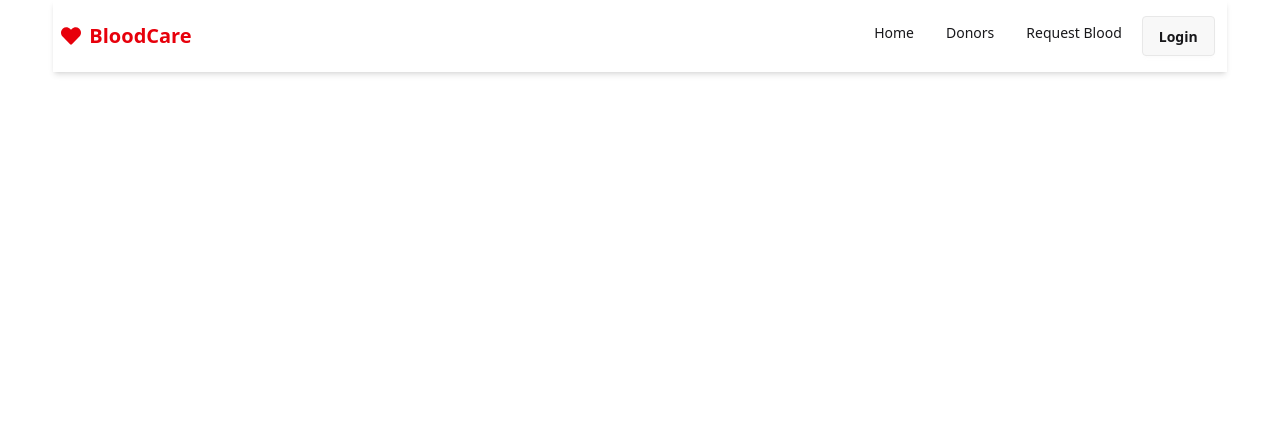
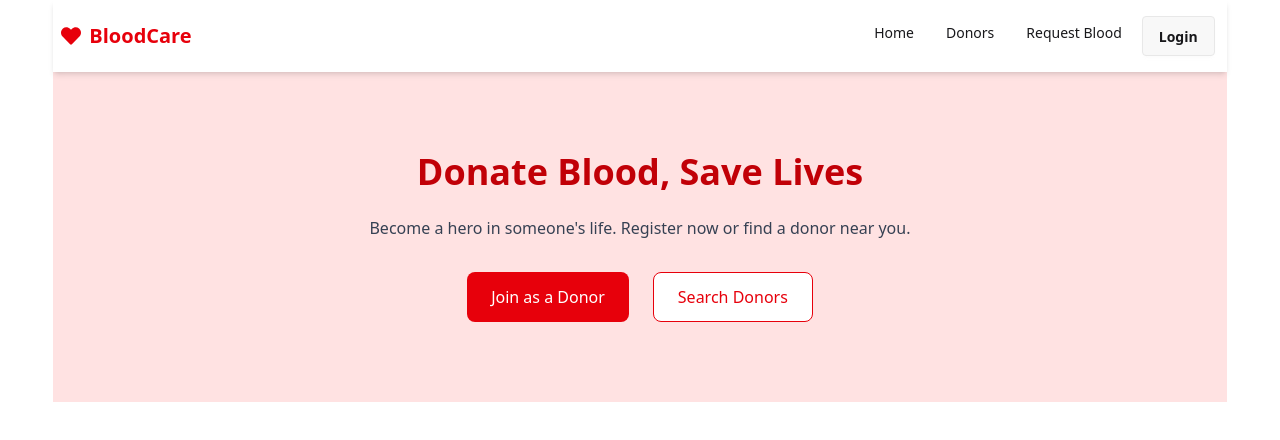
Before and after one commit to RAKIB2699/blood-donation, a React (Vite) app: page / in a window 1280 px wide. Shown: the top 440 px of the page. Built offline with nearby package versions, Linux system fonts and the light colour scheme; no server answers.

Commit message:
banner section add

```diff
--- /dev/null
+++ b/src/Home/Banner.jsx
@@ -0,0 +1,35 @@
+import React from 'react';
+import { useNavigate } from 'react-router';
+
+const Banner = () => {
+  const navigate = useNavigate();
+
+  return (
+    <div className="bg-red-100 py-20 px-4 text-center">
+      <div className="max-w-2xl mx-auto">
+        <h1 className="text-4xl font-bold text-red-700 mb-6">
+          Donate Blood, Save Lives
+        </h1>
+        <p className="text-gray-700 mb-8">
+          Become a hero in someone's life. Register now or find a donor near you.
+        </p>
+        <div className="flex justify-center gap-6 flex-wrap">
+          <button
+            onClick={() => navigate('/register')}
+            className="bg-red-600 text-white px-6 py-3 rounded-lg hover:bg-red-700 transition"
+          >
+            Join as a Donor
+          </button>
+          <button
+            onClick={() => navigate('/search')}
+            className="bg-white border border-red-600 text-red-600 px-6 py-3 rounded-lg hover:bg-red-100 transition"
+          >
+            Search Donors
+          </button>
+        </div>
+      </div>
+    </div>
+  );
+};
+
+export default Banner;
--- a/src/Home/Home.jsx
+++ b/src/Home/Home.jsx
@@ -1,9 +1,12 @@
 import React from 'react';
+import Banner from './Banner';
 
 const Home = () => {
     return (
         <div>
-
+           <div className='w-11/12 mx-auto'>
+             <Banner></Banner>
+           </div>
         </div>
     );
 };
```
